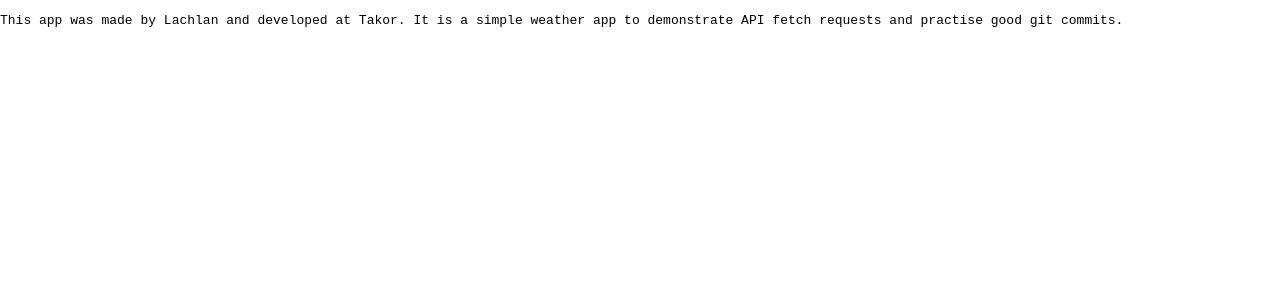
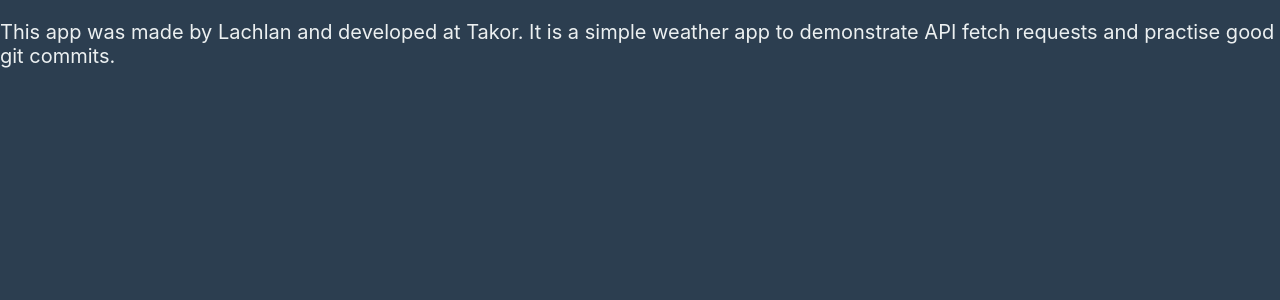
Before and after one commit to ForsakenIdol/my-weather-app, a React (Create React App) app: page / in a window 1280 px wide. Shown: the top 300 px of the page. Built offline with nearby package versions, Linux system fonts and the light colour scheme.

Commit message:
removed unecessary css and added background and text customization

```diff
--- a/src/App.css
+++ b/src/App.css
@@ -1,10 +1,5 @@
 .App {
   text-align: center;
-}
-
-.App-logo {
-  height: 40vmin;
-  pointer-events: none;
 }
 
 @media (prefers-reduced-motion: no-preference) {
@@ -23,16 +18,3 @@
   font-size: calc(10px + 2vmin);
   color: white;
 }
-
-.App-link {
-  color: #61dafb;
-}
-
-@keyframes App-logo-spin {
-  from {
-    transform: rotate(0deg);
-  }
-  to {
-    transform: rotate(360deg);
-  }
-}
--- a/src/App.js
+++ b/src/App.js
@@ -12,11 +12,10 @@
 
       </body>
       <footer className="about-app">
-        <pre>
+        <p>
           This app was made by Lachlan and developed at Takor.
-
           It is a simple weather app to demonstrate API fetch requests and practise good git commits.
-        </pre>
+        </p>
       </footer>
     </div>
   );
--- a/src/index.css
+++ b/src/index.css
@@ -5,9 +5,16 @@
     sans-serif;
   -webkit-font-smoothing: antialiased;
   -moz-osx-font-smoothing: grayscale;
+
+  background: #2c3e50;
 }
 
 code {
   font-family: source-code-pro, Menlo, Monaco, Consolas, 'Courier New',
     monospace;
 }
+
+.about-app {
+  font-size: 20px;
+  color: #ecf0f1; /* This is the text color. */
+}
```
